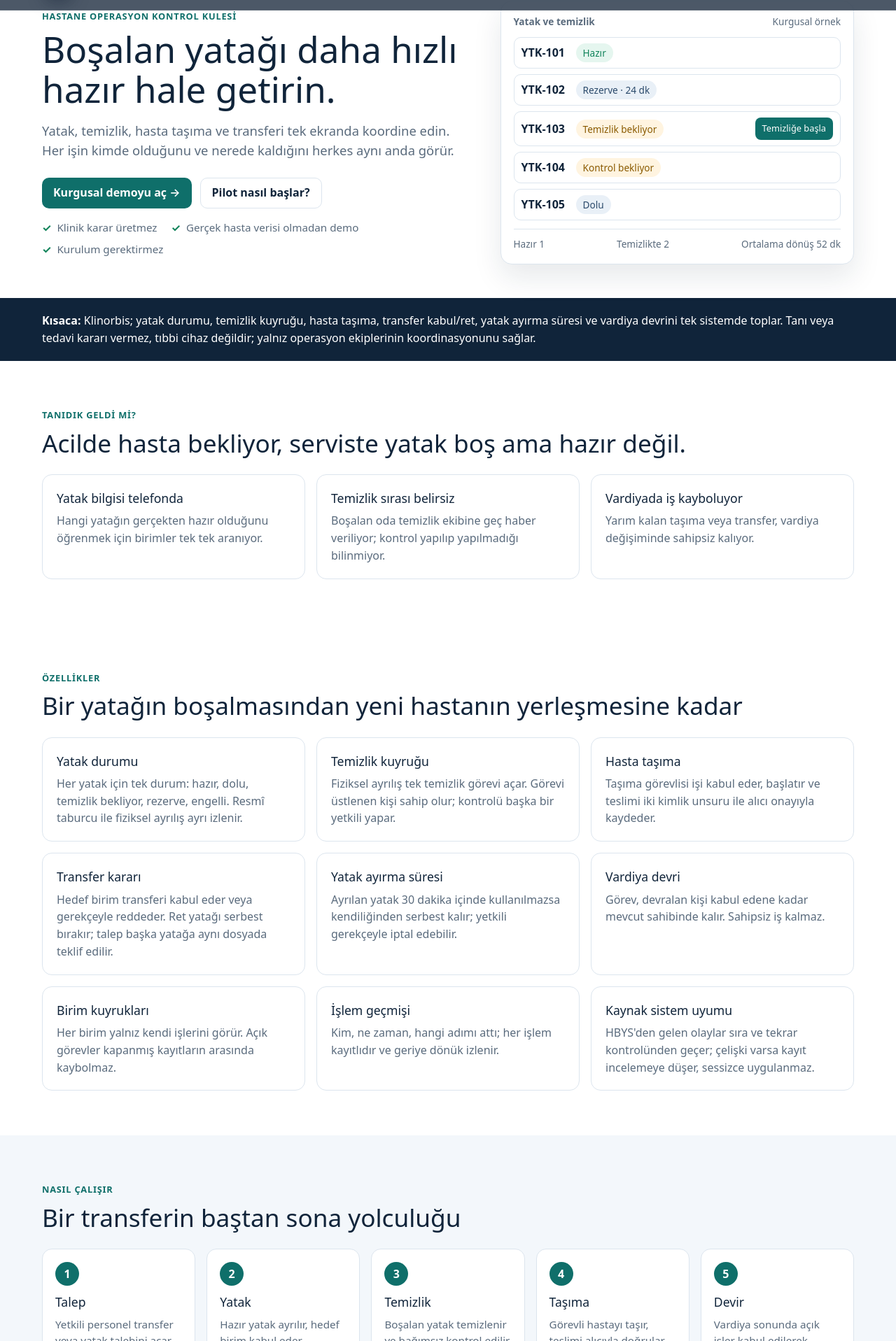
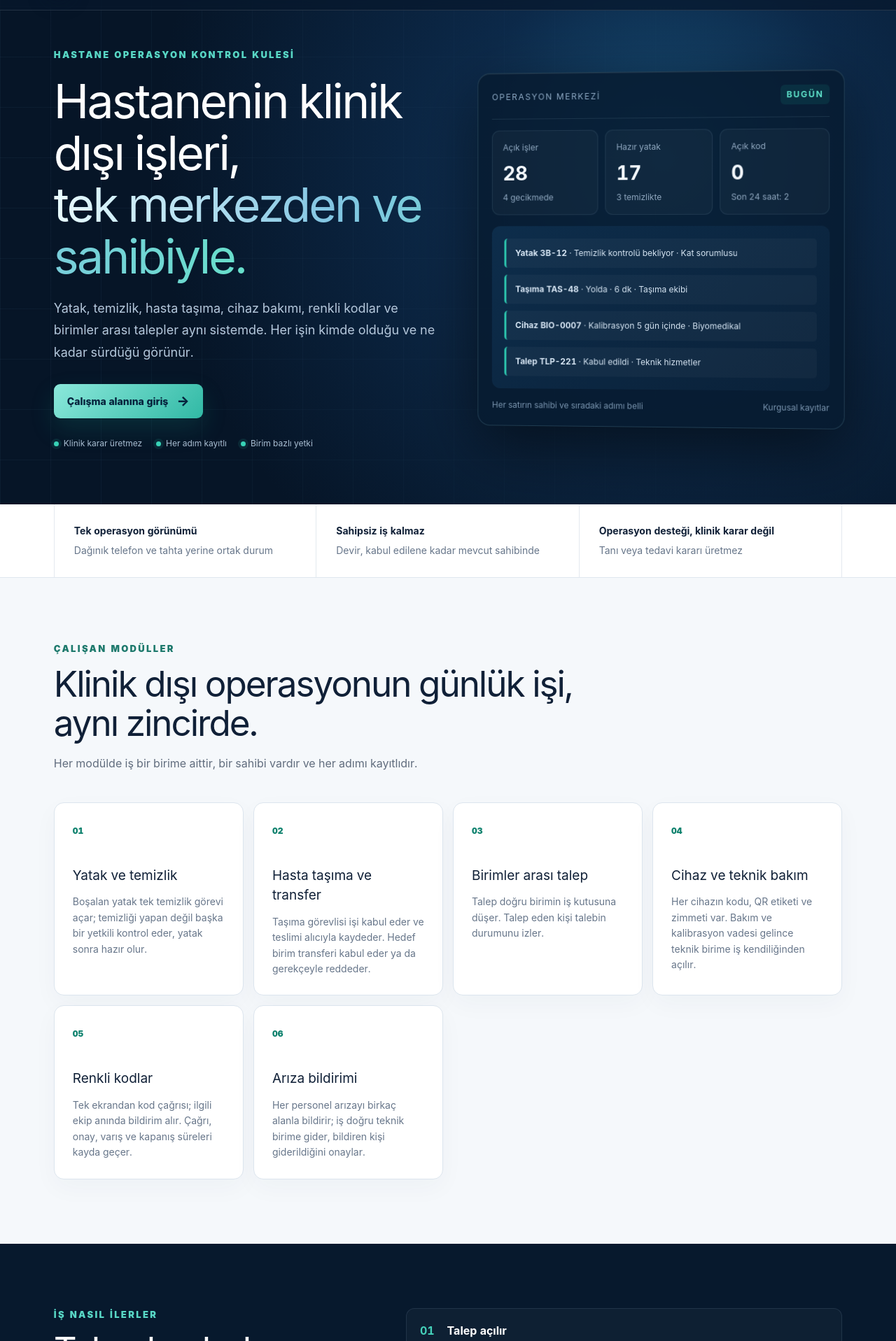
Before and after one commit to ekremalann-sketch/Klinorbis, a Next.js app: page / in a window 1280 px wide. Shown: the part 63-1980 px from the top of the page at 70% size. Built offline with nearby package versions, Linux system fonts and the light colour scheme.

Commit message:
Klinorbis kontrol kulesi ana sayfasını geri getir

```diff
--- a/app/page.tsx
+++ b/app/page.tsx
@@ -1,172 +1,58 @@
 import Link from "next/link";
 import { SiteFooter as Footer, SiteHeader as Header } from "./site-chrome";
-import "./home-hastane.css";
 
-// Ana sayfa: hastane operasyon yöneticisine "ne işe yarar, nasıl çalışır, pilot nasıl başlar" sorularını sırayla yanıtlar.
-// Klinorbis klinik karar üretmez ve tıbbi cihaz değildir; demo yalnız kurgusal veriyle çalışır.
-const features = [
-  ["Yatak durumu", "Her yatak için tek durum: hazır, dolu, temizlik bekliyor, rezerve, engelli. Resmî taburcu ile fiziksel ayrılış ayrı izlenir."],
-  ["Temizlik kuyruğu", "Fiziksel ayrılış tek temizlik görevi açar. Görevi üstlenen kişi sahip olur; kontrolü başka bir yetkili yapar."],
-  ["Hasta taşıma", "Taşıma görevlisi işi kabul eder, başlatır ve teslimi iki kimlik unsuru ile alıcı onayıyla kaydeder."],
-  ["Transfer kararı", "Hedef birim transferi kabul eder veya gerekçeyle reddeder. Ret yatağı serbest bırakır; talep başka yatağa aynı dosyada teklif edilir."],
-  ["Yatak ayırma süresi", "Ayrılan yatak 30 dakika içinde kullanılmazsa kendiliğinden serbest kalır; yetkili gerekçeyle iptal edebilir."],
-  ["Vardiya devri", "Görev, devralan kişi kabul edene kadar mevcut sahibinde kalır. Sahipsiz iş kalmaz."],
-  ["Birim kuyrukları", "Her birim yalnız kendi işlerini görür. Açık görevler kapanmış kayıtların arasında kaybolmaz."],
-  ["İşlem geçmişi", "Kim, ne zaman, hangi adımı attı; her işlem kayıtlıdır ve geriye dönük izlenir."],
-  ["Kaynak sistem uyumu", "HBYS'den gelen olaylar sıra ve tekrar kontrolünden geçer; çelişki varsa kayıt incelemeye düşer, sessizce uygulanmaz."],
+// Ana sayfa (20 Kasım): Ekim sürümünün koyu "kontrol kulesi" kimliği geri geldi; anlatım yatak/temizlik yerine
+// hastanenin klinik dışı operasyonlarının tamamını kapsar. Yalnız çalışan modüller anlatılır. Tek ana düğme.
+// Klinorbis klinik karar üretmez, tıbbi cihaz değildir; gerçek HBYS bağlantısı yoktur (benzetim ve dosya yükleme).
+const modules = [
+  ["Yatak ve temizlik", "Boşalan yatak tek temizlik görevi açar; temizliği yapan değil başka bir yetkili kontrol eder, yatak sonra hazır olur."],
+  ["Hasta taşıma ve transfer", "Taşıma görevlisi işi kabul eder ve teslimi alıcıyla kaydeder. Hedef birim transferi kabul eder ya da gerekçeyle reddeder."],
+  ["Birimler arası talep", "Talep doğru birimin iş kutusuna düşer. Talep eden kişi talebin durumunu izler."],
+  ["Cihaz ve teknik bakım", "Her cihazın kodu, QR etiketi ve zimmeti var. Bakım ve kalibrasyon vadesi gelince teknik birime iş kendiliğinden açılır."],
+  ["Renkli kodlar", "Tek ekrandan kod çağrısı; ilgili ekip anında bildirim alır. Çağrı, onay, varış ve kapanış süreleri kayda geçer."],
+  ["Arıza bildirimi", "Her personel arızayı birkaç alanla bildirir; iş doğru teknik birime gider, bildiren kişi giderildiğini onaylar."],
 ];
 const flow = [
-  ["Talep", "Yetkili personel transfer veya yatak talebini açar."],
-  ["Yatak", "Hazır yatak ayrılır, hedef birim kabul eder."],
-  ["Temizlik", "Boşalan yatak temizlenir ve bağımsız kontrol edilir."],
-  ["Taşıma", "Görevli hastayı taşır, teslimi alıcıyla doğrular."],
-  ["Devir", "Vardiya sonunda açık işler kabul edilerek devredilir."],
-];
-const roles = [
-  ["Operasyon yöneticisi", "Tüm yatakları, gecikmeleri ve birimler arası transferleri tek ekranda görür."],
-  ["Birim sorumlusu", "Kendi biriminin kuyruğunu yönetir, gelen transferi kabul veya reddeder."],
-  ["Temizlik ekibi", "Telefonundan sıradaki odayı görür, işi üstlenir ve tamamlar."],
-  ["Taşıma görevlisi", "Kendisine düşen taşımayı kabul eder ve teslimi kaydeder."],
-];
-const compare = [
-  ["Hangi yatağın hazır olduğu", "Telefonla sorulur", "Tek ekranda, anlık"],
-  ["Temizlik sırası", "Beyaz tahta veya sözlü", "Sıralı kuyruk, görev sahibi belli"],
-  ["Temizliğin kontrolü", "Çoğu zaman yapılmaz", "Yapan kişiden farklı yetkili onaylar"],
-  ["Transfer kabulü", "Telefonda, kayıtsız", "Kabul veya gerekçeli ret, kayıtlı"],
-  ["Ayrılan ama kullanılmayan yatak", "Saatlerce boş bekler", "30 dakikada serbest kalır"],
-  ["Vardiya değişimi", "Not kâğıdı", "Kabul edilmeden devredilmez"],
-  ["Geçmiş", "Hatırlanana kadar", "Her adım tarihli kayıt"],
-];
-const checklist = [
-  "Yatak durumunu HBYS'den bağımsız, fiziksel olarak doğruluyor mu?",
-  "Temizliği yapan kişi kendi işini onaylayabiliyor mu? (Onaylayamamalı.)",
-  "Ayrılan yatak kullanılmazsa kendiliğinden serbest kalıyor mu?",
-  "Transfer reddi gerekçeli ve kayıtlı mı?",
-  "Vardiya değişiminde sahipsiz iş kalıyor mu?",
-  "Her birim yalnız kendi verisini mi görüyor?",
-  "Sistem klinik karar veya tedavi önerisi üretiyor mu? (Üretmemeli.)",
-  "Pilot, gerçek hasta verisi olmadan başlatılabiliyor mu?",
-];
-const faq = [
-  ["Klinorbis nedir?", "Hastanelerde yatak, temizlik, hasta taşıma, transfer ve vardiya devrini tek ekranda koordine eden bir operasyon yazılımıdır."],
-  ["Klinik karar veriyor mu?", "Hayır. Tanı, tedavi, öncelik sıralaması veya sevk kararı üretmez. Hangi hastanın nereye gideceğine yetkili sağlık personeli karar verir; Klinorbis yalnız işin kimde olduğunu ve nerede kaldığını gösterir."],
-  ["Tıbbi cihaz mı?", "Hayır. Hastanın tanı veya tedavisine yönelik bir işlev içermez; operasyon koordinasyon yazılımıdır."],
-  ["HBYS'nin yerine mi geçiyor?", "Hayır. HBYS kayıt sistemi olarak kalır. Klinorbis onun yanında, operasyon ekiplerinin günlük koordinasyonu için çalışır."],
-  ["Gerçek hasta verisi gerekiyor mu?", "Demo ve ilk pilot tamamen kurgusal kayıtlarla çalışır. Gerçek bağlantı ancak kurumun onayı ve veri işleme sözleşmesiyle açılır."],
-  ["HBYS bağlantısı hazır mı?", "Bugün gerçek HBYS bağlantısı kapalıdır. Bağlantı, kurumun kullandığı HBYS üreticisinin belgelerine göre pilotta birlikte kurulur."],
-  ["Hangi cihazlardan kullanılır?", "Tarayıcıdan; bilgisayar, tablet ve telefonda çalışır. Kurulum gerekmez."],
-  ["Personel yetkisi nasıl yönetilir?", "Her kişi rolüne ve birimine göre yalnız kendi işlerini görür. Yetkiler kurumun personel dizinine göre tanımlanır."],
-  ["Pilot ne kadar sürer?", "Önerilen süre 8–12 haftadır: bir birimde başlanır, ölçüm yapılır, sonuç birlikte değerlendirilir."],
-  ["Ücret ne kadar?", "Pilot ücretsizdir. Sonraki kullanım kurumun büyüklüğüne göre yazılı teklifle belirlenir."],
+  ["Talep açılır", "Personel talebi veya arızayı birkaç alanla kaydeder."],
+  ["Doğru birime gider", "İş, sorumlu birimin kutusuna düşer; sahibi bellidir."],
+  ["Kabul ve yürütme", "Uygun rol işi kabul eder; gecikirse sorumluya yükselir."],
+  ["Kapanış görünür", "Talep eden kişi sonucu ve kimin kapattığını görür."],
 ];
 
-function ScreenCard() {
-  return <article className="kh-screen" aria-label="Yatak ekranı örneği (kurgusal)">
-    <header><b>Yatak ve temizlik</b><span>Kurgusal örnek</span></header>
-    <ul>
-      <li><span>YTK-101</span><em className="ok">Hazır</em></li>
-      <li><span>YTK-102</span><em className="info">Rezerve · 24 dk</em></li>
-      <li><span>YTK-103</span><em className="warn">Temizlik bekliyor</em><button type="button" tabIndex={-1}>Temizliğe başla</button></li>
-      <li><span>YTK-104</span><em className="warn">Kontrol bekliyor</em></li>
-      <li><span>YTK-105</span><em className="info">Dolu</em></li>
-    </ul>
-    <footer><span>Hazır 1</span><span>Temizlikte 2</span><span>Ortalama dönüş 52 dk</span></footer>
-  </article>;
+export default function Home() {
+  return <main className="marketing-shell">
+    <Header />
+    <section className="marketing-hero">
+      <div className="hero-message">
+        <span className="kicker">HASTANE OPERASYON KONTROL KULESİ</span>
+        <h1>Hastanenin klinik dışı işleri,<br/><em>tek merkezden ve sahibiyle.</em></h1>
+        <p>Yatak, temizlik, hasta taşıma, cihaz bakımı, renkli kodlar ve birimler arası talepler aynı sistemde. Her işin kimde olduğu ve ne kadar sürdüğü görünür.</p>
+        <div className="hero-buttons"><Link href="/giris" className="hero-primary">Çalışma alanına giriş <span>→</span></Link></div>
+        <div className="hero-proof"><span><i/>Klinik karar üretmez</span><span><i/>Her adım kayıtlı</span><span><i/>Birim bazlı yetki</span></div>
+      </div>
+      <OperationsView />
+    </section>
+    <section className="executive-strip"><article><b>Tek operasyon görünümü</b><span>Dağınık telefon ve tahta yerine ortak durum</span></article><article><b>Sahipsiz iş kalmaz</b><span>Devir, kabul edilene kadar mevcut sahibinde</span></article><article><b>Operasyon desteği, klinik karar değil</b><span>Tanı veya tedavi kararı üretmez</span></article></section>
+    <section className="marketing-section" id="platform"><div className="section-intro"><span className="kicker">ÇALIŞAN MODÜLLER</span><h2>Klinik dışı operasyonun günlük işi, aynı zincirde.</h2><p>Her modülde iş bir birime aittir, bir sahibi vardır ve her adımı kayıtlıdır.</p></div><div className="capability-grid">{modules.map(([title,text],i)=><article key={title}><span>0{i+1}</span><h3>{title}</h3><p>{text}</p></article>)}</div></section>
+    <section className="workflow-section" id="akis"><div><span className="kicker">İŞ NASIL İLERLER</span><h2>Talep kaybolmaz, karar sahipsiz kalmaz.</h2><p>Talep eden kişi, işin hangi birimde olduğunu ve durumunu kendi ekranından izler.</p></div><ol>{flow.map(([a,b],i)=><li key={a}><b>0{i+1}</b><span><strong>{a}</strong><small>{b}</small></span></li>)}</ol></section>
+    <section className="trust-section" id="guven"><div className="trust-card"><span>ÜRÜN SINIRI</span><h2>Operasyonu yönetir; klinik karar vermez.</h2><p>Klinorbis tanı, tedavi veya klinik uygunluk kararı üretmez. Bugün gerçek bir HBYS bağlantısı yoktur; yatak listesi dosyayla yüklenir.</p></div><div className="trust-list">{[["Birim bazlı yetki","Her birim yalnız kendi işini görür"],["İnsan onayı","Kritik adımda yetkili kişi karar verir"],["Değişmez kayıt","Kim, ne zaman, hangi adımı attı"],["Açık kapsam","Ne yapıp ne yapmadığı yazılı"]].map(([a,b])=><article key={a}><b>{a}</b><span>{b}</span></article>)}</div></section>
+    <section className="pilot-section" id="pilot"><div><span className="kicker">KURUMSAL BAŞLANGIÇ</span><h2>Önce tek akışla başlayın, sonra genişletin.</h2><p>Bir kurum, bir operasyon akışı ve yazılı kabul ölçütleriyle başlanır. Veri sorumluluğu ve destek koşulları başlamadan önce yazılı hâle getirilir.</p></div><div className="pilot-steps"><span><b>01</b>Akış ve birimlerin seçimi</span><span><b>02</b>Personel ve yetki tanımı</span><span><b>03</b>Kontrollü kullanım</span><span><b>04</b>Ölçüm ve genişletme kararı</span></div></section>
+    <Footer home />
+  </main>;
 }
 
-export default function Home() {
-  return <main className="marketing-shell kh">
-    <Header />
-    <section className="kh-hero" aria-labelledby="kh-title">
-      <div>
-        <span className="kh-kicker">HASTANE OPERASYON KONTROL KULESİ</span>
-        <h1 id="kh-title">Boşalan yatağı daha hızlı hazır hale getirin.</h1>
-        <p>Yatak, temizlik, hasta taşıma ve transferi tek ekranda koordine edin. Her işin kimde olduğunu ve nerede kaldığını herkes aynı anda görür.</p>
-        <div className="kh-actions"><Link href="/demo" className="kh-btn">Kurgusal demoyu aç →</Link><a href="#pilot" className="kh-ghost">Pilot nasıl başlar?</a></div>
-        <ul className="kh-notes"><li>Klinik karar üretmez</li><li>Gerçek hasta verisi olmadan demo</li><li>Kurulum gerektirmez</li></ul>
-      </div>
-      <ScreenCard />
-    </section>
-
-    <section className="kh-band" aria-label="Kısaca"><p><b>Kısaca:</b> Klinorbis; yatak durumu, temizlik kuyruğu, hasta taşıma, transfer kabul/ret, yatak ayırma süresi ve vardiya devrini tek sistemde toplar. Tanı veya tedavi kararı vermez, tıbbi cihaz değildir; yalnız operasyon ekiplerinin koordinasyonunu sağlar.</p></section>
-
-    <section className="kh-sec" aria-labelledby="kh-problem">
-      <span className="kh-kicker">Tanıdık geldi mi?</span>
-      <h2 id="kh-problem">Acilde hasta bekliyor, serviste yatak boş ama hazır değil.</h2>
-      <div className="kh-grid3">
-        <div className="kh-card"><h3>Yatak bilgisi telefonda</h3><p>Hangi yatağın gerçekten hazır olduğunu öğrenmek için birimler tek tek aranıyor.</p></div>
-        <div className="kh-card"><h3>Temizlik sırası belirsiz</h3><p>Boşalan oda temizlik ekibine geç haber veriliyor; kontrol yapılıp yapılmadığı bilinmiyor.</p></div>
-        <div className="kh-card"><h3>Vardiyada iş kayboluyor</h3><p>Yarım kalan taşıma veya transfer, vardiya değişiminde sahipsiz kalıyor.</p></div>
-      </div>
-    </section>
-
-    <section className="kh-sec" id="platform" aria-labelledby="kh-features">
-      <span className="kh-kicker">Özellikler</span>
-      <h2 id="kh-features">Bir yatağın boşalmasından yeni hastanın yerleşmesine kadar</h2>
-      <div className="kh-grid3">{features.map(([t, d]) => <div className="kh-card" key={t}><h3>{t}</h3><p>{d}</p></div>)}</div>
-    </section>
-
-    <section className="kh-sec kh-alt" id="akis" aria-labelledby="kh-flow">
-      <span className="kh-kicker">Nasıl çalışır</span>
-      <h2 id="kh-flow">Bir transferin baştan sona yolculuğu</h2>
-      <ol className="kh-flow">{flow.map(([t, d], i) => <li key={t}><span className="kh-num">{i + 1}</span><h3>{t}</h3><p>{d}</p></li>)}</ol>
-    </section>
-
-    <section className="kh-sec" aria-labelledby="kh-roles">
-      <span className="kh-kicker">Kim ne görür</span>
-      <h2 id="kh-roles">Herkes yalnız kendi işini görür</h2>
-      <div className="kh-grid4">{roles.map(([t, d]) => <div className="kh-card" key={t}><h3>{t}</h3><p>{d}</p></div>)}</div>
-    </section>
-
-    <section className="kh-sec kh-alt" aria-labelledby="kh-compare">
-      <span className="kh-kicker">Karşılaştırma</span>
-      <h2 id="kh-compare">Telefon ve beyaz tahta ile Klinorbis arasındaki fark</h2>
-      <div className="kh-table-wrap"><table className="kh-table"><thead><tr><th>Konu</th><th>Bugün</th><th>Klinorbis ile</th></tr></thead><tbody>{compare.map(([a, b, c]) => <tr key={a}><td>{a}</td><td>{b}</td><td>✓ {c}</td></tr>)}</tbody></table></div>
-    </section>
-
-    <section className="kh-sec" aria-labelledby="kh-who">
-      <span className="kh-kicker">Kimler için</span>
-      <h2 id="kh-who">Yatak dönüşü önemli olan her hastane</h2>
-      <ul className="kh-chips"><li>Özel hastaneler</li><li>Şehir hastaneleri</li><li>Devlet hastaneleri</li><li>Üniversite hastaneleri</li><li>Tesis yönetim firmaları</li><li>Hasta taşıma ekipleri</li></ul>
-      <p className="kh-muted">Pilot için 1 birim ve 10–30 personel yeterlidir.</p>
-    </section>
-
-    <section className="kh-sec kh-alt" aria-labelledby="kh-check">
-      <span className="kh-kicker">Seçmeden önce</span>
-      <h2 id="kh-check">Bir operasyon yazılımında sormanız gereken 8 soru</h2>
-      <ol className="kh-qlist">{checklist.map(q => <li key={q}>{q}</li>)}</ol>
-    </section>
-
-    <section className="kh-sec" id="pilot" aria-labelledby="kh-pilot">
-      <span className="kh-kicker">Pilot</span>
-      <h2 id="kh-pilot">Ücretsiz pilot: 4 adımda başlayın</h2>
-      <ol className="kh-flow kh-flow4">
-        <li><span className="kh-num">1</span><h3>Demoyu inceleyin</h3><p>Kurgusal hastanede yatak, temizlik ve taşıma akışını deneyin.</p></li>
-        <li><span className="kh-num">2</span><h3>Birim seçin</h3><p>Pilot için bir servis veya kat belirleyin; hedef ölçütleri birlikte yazalım.</p></li>
-        <li><span className="kh-num">3</span><h3>Ekibi ekleyin</h3><p>Sorumlu, temizlik ve taşıma personeli rolleriyle tanımlanır.</p></li>
-        <li><span className="kh-num">4</span><h3>Ölçün</h3><p>Yatak dönüş süresi ve gecikmeler haftalık raporlanır, sonuç birlikte değerlendirilir.</p></li>
-      </ol>
-      <div className="kh-actions"><Link href="/demo" className="kh-btn">Kurgusal demoyu aç</Link><Link href="/hakkimizda" className="kh-ghost">Pilot için iletişim</Link></div>
-    </section>
-
-    <section className="kh-sec kh-alt" id="guven" aria-labelledby="kh-limits">
-      <span className="kh-kicker">Sınırlar</span>
-      <h2 id="kh-limits">Klinorbis ne yapmaz?</h2>
-      <ul className="kh-limits">
-        <li>Tanı, tedavi, öncelik sıralaması veya sevk kararı üretmez; tıbbi cihaz değildir.</li>
-        <li>HBYS’nin yerine geçmez, reçete veya mali kayıt yazmaz.</li>
-        <li>Gerçek HBYS bağlantısı bugün kapalıdır; bağlıymış gibi gösterilmez.</li>
-        <li>Demo yalnız kurgusal kayıtlarla çalışır.</li>
-      </ul>
-    </section>
-
-    <section className="kh-sec" id="sss" aria-labelledby="kh-faq">
-      <span className="kh-kicker">Sık sorulan sorular</span>
-      <h2 id="kh-faq">Merak edilenler</h2>
-      <div className="kh-faq">{faq.map(([q, a]) => <details key={q}><summary>{q}</summary><p>{a}</p></details>)}</div>
-    </section>
-
-    <section className="kh-cta" aria-labelledby="kh-cta"><h2 id="kh-cta">Kurgusal hastanede 5 dakikada deneyin.</h2><p>Kayıt yok, gerçek veri yok.</p><Link href="/demo" className="kh-btn kh-btn-light">Demoyu aç →</Link></section>
-    <Footer />
-  </main>;
+// Ürün ekranının sade bir görünümü. Sayılar kurgusaldır; canlı ölçüm değildir.
+function OperationsView(){
+  const rows: [string,string,string][] = [
+    ["Yatak 3B-12","Temizlik kontrolü bekliyor","Kat sorumlusu"],
+    ["Taşıma TAS-48","Yolda · 6 dk","Taşıma ekibi"],
+    ["Cihaz BIO-0007","Kalibrasyon 5 gün içinde","Biyomedikal"],
+    ["Talep TLP-221","Kabul edildi","Teknik hizmetler"],
+  ];
+  return <div className="command-preview" aria-label="Operasyon ekranı görünümü (kurgusal kayıtlar)">
+    <div className="preview-head"><span>OPERASYON MERKEZİ</span><b>BUGÜN</b></div>
+    <div className="preview-metrics"><article><small>Açık işler</small><strong>28</strong><em>4 gecikmede</em></article><article><small>Hazır yatak</small><strong>17</strong><em>3 temizlikte</em></article><article><small>Açık kod</small><strong>0</strong><em>Son 24 saat: 2</em></article></div>
+    <div className="preview-body" style={{gridTemplateColumns:"1fr"}}><div className="preview-flow" style={{width:"100%"}}>{rows.map(([a,b,c])=><span key={a}><b>{a}</b> · {b} · {c}</span>)}</div></div>
+    <div className="preview-foot"><span>Her satırın sahibi ve sıradaki adımı belli</span><span>Kurgusal kayıtlar</span></div>
+  </div>;
 }
--- a/app/site-chrome.tsx
+++ b/app/site-chrome.tsx
@@ -3,4 +3,4 @@ import Link from "next/link";
 // Kamu sayfalarının ortak üst ve alt bölümü (ana sayfa, hakkımızda, gizlilik, aydınlatma, çerezler).
 export function SiteHeader(){return <header className="marketing-header"><Link href="/" className="marketing-brand"><span>K</span><b>KLINORBIS<small>Hastane operasyonları</small></b></Link><nav><Link href="/#platform">Platform</Link><Link href="/#akis">İş akışı</Link><Link href="/#guven">Güven</Link><Link href="/#pilot">Pilot</Link></nav><details className="public-mobile-menu"><summary>Menü</summary><nav aria-label="Mobil menü"><Link href="/#platform">Platform</Link><Link href="/#akis">İş akışı</Link><Link href="/#guven">Güven</Link><Link href="/#pilot">Pilot</Link><Link href="/hakkimizda">Hakkımızda</Link><Link href="/giris">Giriş</Link></nav></details><div className="marketing-actions"><Link href="/en" className="language-button">EN</Link><Link href="/giris" className="demo-button">Giriş</Link></div></header>}
 
-export function SiteFooter(){return <footer className="marketing-footer"><div><b>KLINORBIS</b><span>Hastane operasyonlarında görünürlük, sorumluluk ve kontrollü otomasyon.</span></div><div><Link href="/hakkimizda">Hakkımızda ve ilkeler</Link><Link href="/demo">Demo</Link><Link href="/kullanim-amaci">Kullanım amacı ve sınırlar</Link><Link href="/gizlilik">Gizlilik</Link><Link href="/aydinlatma">Aydınlatma</Link><Link href="/cerezler">Çerezler</Link><Link href="/en">English</Link></div><small>© 2026 Klinorbis · Geliştiren: <a href="https://github.com/ekremalann-sketch" target="_blank" rel="noopener noreferrer">Ekrem Alan</a> · Demo ekranları kurgusal veri içerir.</small></footer>}
+export function SiteFooter({ home = false }: { home?: boolean } = {}){return <footer className="marketing-footer"><div><b>KLINORBIS</b><span>Hastane operasyonlarında görünürlük, sorumluluk ve kontrollü otomasyon.</span></div><div><Link href="/hakkimizda">Hakkımızda ve ilkeler</Link>{!home && <><Link href="/demo">Demo</Link><Link href="/kullanim-amaci">Kullanım amacı ve sınırlar</Link></>}<Link href="/gizlilik">Gizlilik</Link><Link href="/aydinlatma">Aydınlatma</Link><Link href="/cerezler">Çerezler</Link><Link href="/en">English</Link></div><small>© 2026 Klinorbis · Geliştiren: <a href="https://github.com/ekremalann-sketch" target="_blank" rel="noopener noreferrer">Ekrem Alan</a>{!home && " · Demo ekranları kurgusal veri içerir."}</small></footer>}
```
Also changed, not shown: 1 other file (tests, documents, lock files or other folders).
